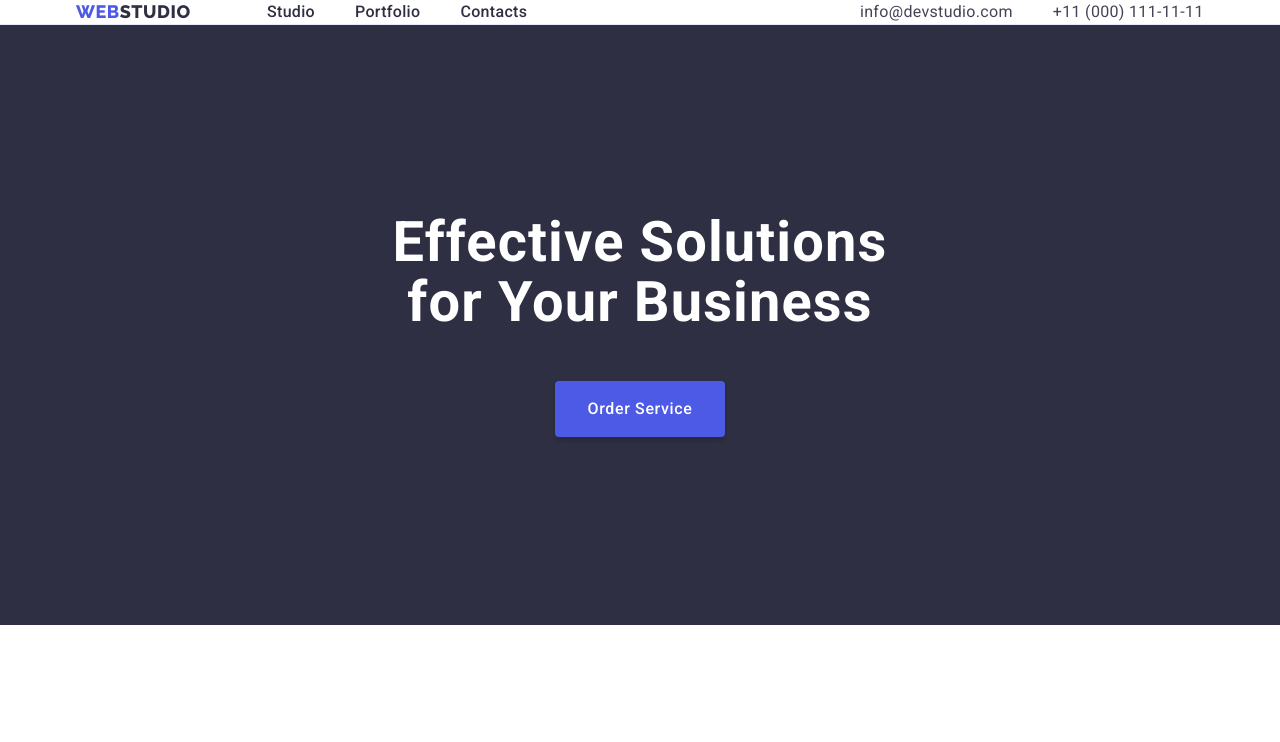
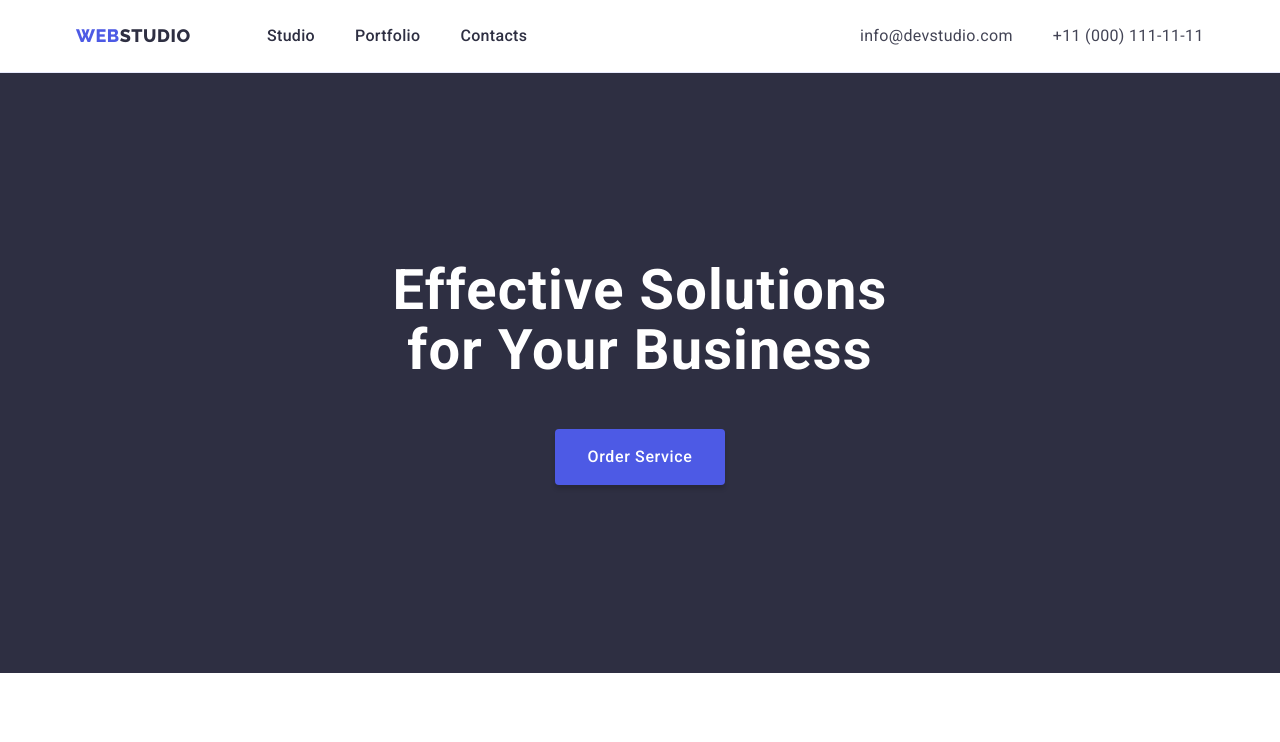
Before and after one commit to WladLuc/goit-markup-hw-03, a plain HTML site: page index.html in a window 1280 px wide. Shown: the top 742 px of the page. Drawn offline with nearby package versions, Linux system fonts and the light colour scheme.

Commit message:
hw-03-save-04

```diff
--- a/css/styles.css
+++ b/css/styles.css
@@ -62,9 +62,6 @@ img {
   padding-right: 15px;
 }
 
-.container {
-
-}
 .page-navigation {
   display: flex;
   flex-direction: row;
@@ -93,6 +90,7 @@ img {
   flex-direction: row;
   gap: 40px;
   width: 261px;
+  padding: 24px 0px;
 }
 
 .menu-link {
@@ -114,6 +112,7 @@ img {
   display: flex;
   flex-direction: row;
   gap: 40px;
+  padding: 24px 0px;
 }
 
 .contact-mail,
```
